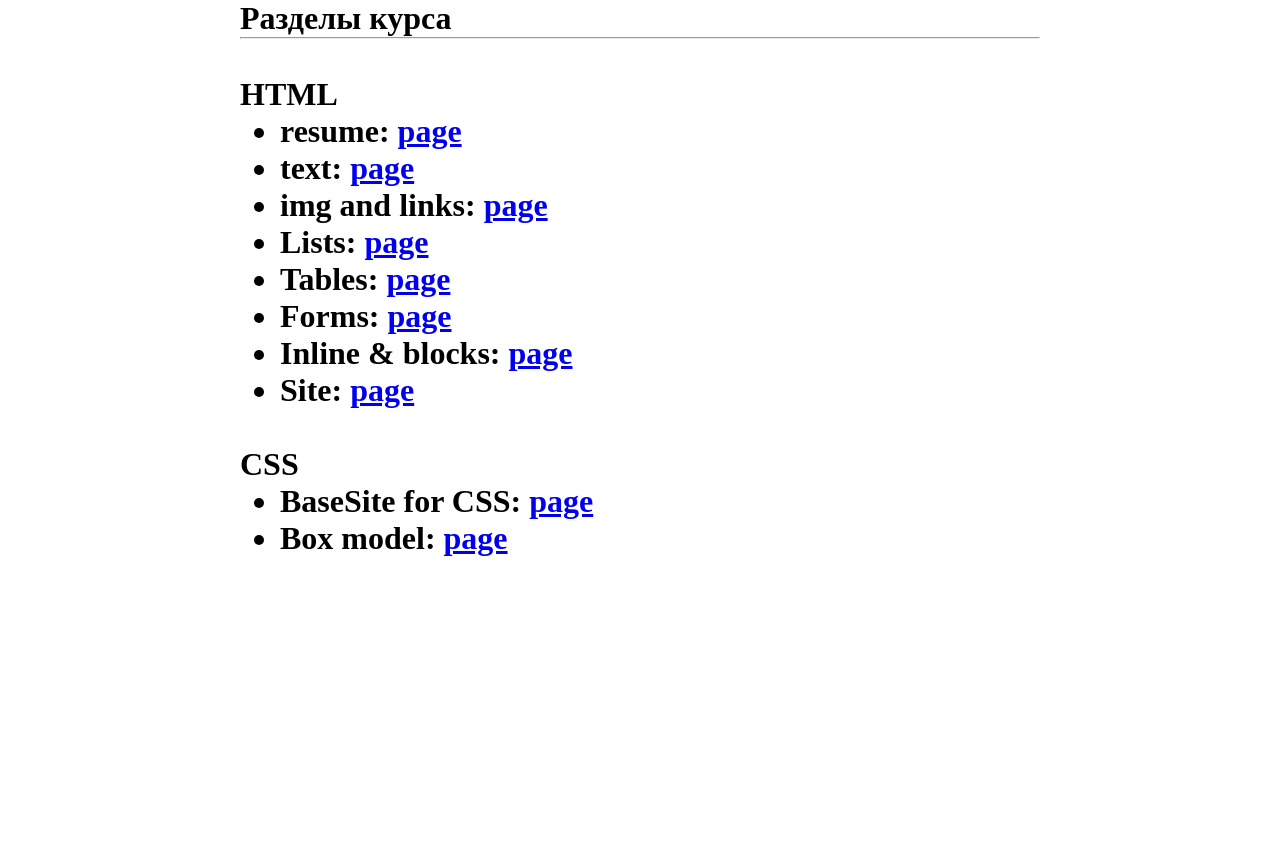
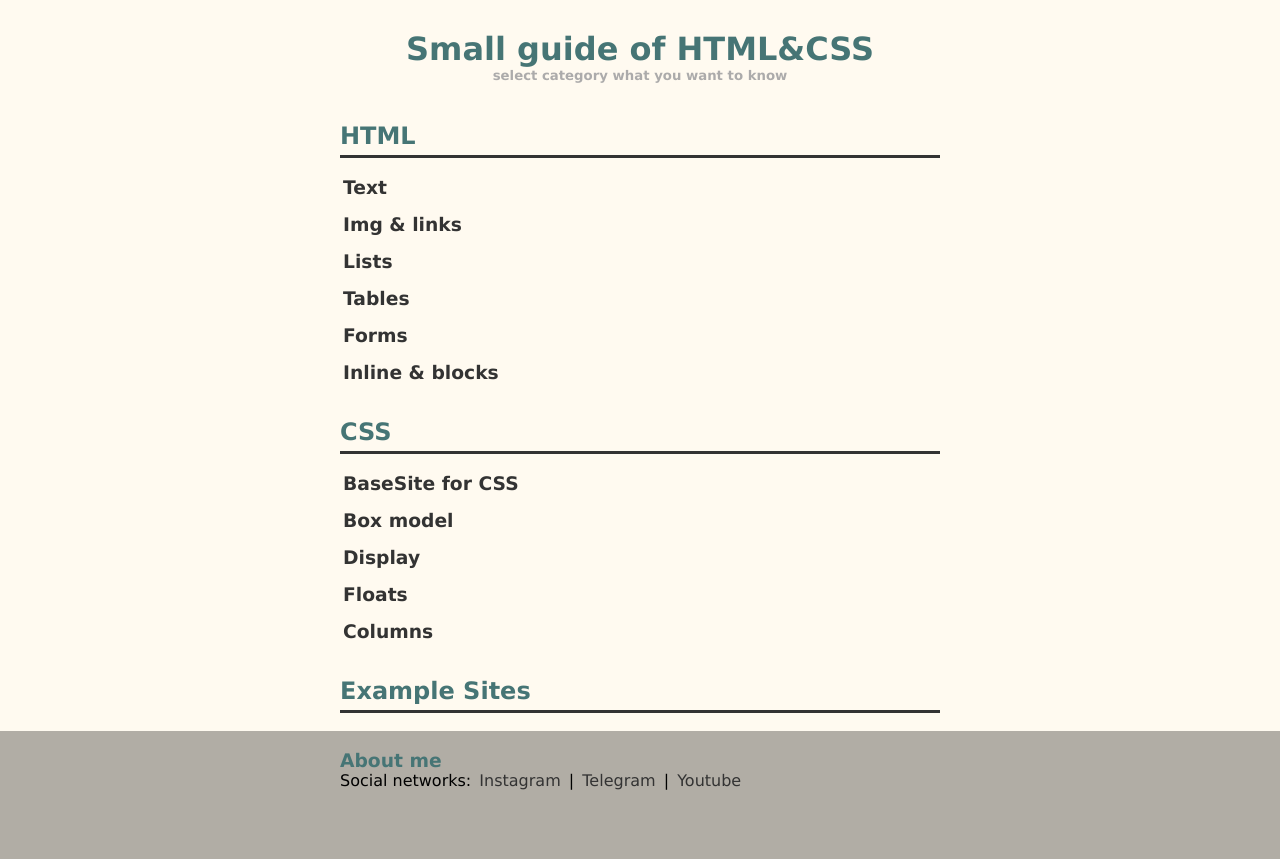
Before and after one commit to FawkesguyD/FawkesguyD.github.io, a plain HTML site: page index.html in a window 1280 px wide. Before the commit the page ends 800 px from the top, so only its background shows below. Drawn offline with Linux system fonts and the light colour scheme.

Commit message:
add columns, display, floats lessons. Change readme file

```diff
--- /dev/null
+++ b/columns/columns.css
@@ -0,0 +1,36 @@
+body {
+	font-size: 1.5rem;
+}
+
+.columns {
+	/* column-count: 4;
+	column-width: 250px; */
+	columns: 4 250px;
+	column-rule: 3px solid #333;
+	column-gap: 3rem;
+}
+
+.columns p {
+	margin-top: 0;
+}
+
+.columns h2 {
+	margin-top: 0;
+	background-color: #333;
+	color: #fff;
+	padding: 1rem;
+	break-inside: avoid;
+	break-before: column;
+}
+
+.columns .qoute {
+	margin-top: 2rem;
+	font-size: 3rem;
+	text-align: center;
+	color: #333;
+	column-span: all;
+}
+
+.nowrap {
+	white-space: nowrap;
+}
--- /dev/null
+++ b/display/display.css
@@ -0,0 +1,43 @@
+/* Importing Google Fonts */
+@import url('https://fonts.googleapis.com/css2?family=Roboto+Mono:ital,wght@0,100..700;1,100..700&display=swap');
+
+/* Resetting default styles for all elements */
+* {
+	margin: 0;
+	padding: 0;
+	box-sizing: border-box;
+}
+
+/* Setting the font family and size for the body */
+body {
+	font-family: 'Roboto Mono', monospace;
+	font-size: 2rem;
+}
+
+/* Styling for unordered lists */
+ul {
+	display: block; /* Displaying the list as a block element */
+	list-style-type: none;
+	padding: 0.5rem;
+	text-align: right;
+	background-color: #000;
+	margin: 0;
+}
+
+/* Styling for list items */
+li {
+	display: inline-block; /* Displaying the list items inline */
+	margin-inline: 0.5;
+}
+
+/* Styling for links within list items */
+li a {
+	color: #fff;
+	text-decoration: none;
+}
+
+/* Styling for links on hover and focus */
+li a:hover,
+li a:focus {
+	text-decoration: underline;
+}
--- /dev/null
+++ b/floats/floats.css
@@ -0,0 +1,40 @@
+/* Set the font size for the body */
+body {
+	font-size: 1.5rem;
+}
+
+/* Define the styles for the block element */
+.block {
+	width: 30vw;
+	height: 30vw;
+	background-color: #000;
+	color: #fff;
+	padding: 1rem;
+}
+
+/* Float the element to the left */
+.left {
+	float: left;
+	margin-right: 1rem;
+}
+
+/* Float the element to the right */
+.right {
+	float: right;
+	margin-left: 1rem;
+}
+
+/* Clear the float */
+.clear {
+	clear: both;
+}
+
+/* Define the styles for the section element */
+section {
+	background-color: bisque;
+	border: 1px solid #333;
+	padding: 1rem;
+	/* display: inline-block; */
+	/* overflow: auto; */
+	display: flow-root;
+}
--- a/index.html
+++ b/index.html
@@ -6,73 +6,221 @@
 		<title>HTML_Learning</title>
 		<style>
 			* {
-				max-width: 800px;
-				margin: auto;
-				font-size: 32px;
+				margin: 0;
+				padding: 0;
+				box-sizing: border-box;
+			}
+
+			body {
+				font-family: Verdana, Geneva, Tahoma, sans-serif;
+			}
+
+			nav {
+				margin: 0 auto 0;
+				max-width: 600px;
+			}
+
+			.text {
+				color: rgb(70, 117, 117);
+			}
+
+			.line {
+				border: none;
+				border-bottom: 3px solid #333;
+				margin: 5px 0 0 0;
+			}
+
+			h5 {
+				color: rgb(172, 171, 171);
+			}
+
+			h2 {
+				text-align: left;
+			}
+
+			h3 {
+				display: inline;
+			}
+
+			ul {
+				list-style-type: none;
+				text-align: left;
+			}
+
+			li {
+				margin: 0 0 1rem 0;
+			}
+			a,
+			a {
+				text-decoration: none;
+				color: #333;
+				padding: 3px;
+			}
+			nav a:hover {
+				color: rgb(70, 117, 117);
+				font-size: 21px;
+				transition-duration: 0.4s, 1s;
+			}
+
+			footer a:hover {
+				color: rgb(70, 117, 117);
+				border-bottom: 1px solid #3333335b;
+			}
+
+			#page-container {
+				position: relative;
+				min-height: 100vh;
+				background: #fffaf0;
+			}
+			#content-wrap {
+				padding-bottom: 1rem;
+				text-align: center;
+			}
+			#footer {
+				position: absolute;
+				bottom: 0;
+				width: 100%;
+				height: 8rem;
+				background: #b1ada5;
+			}
+			.footer_text {
+				margin: 0 auto 0;
+				max-width: 600px;
+				text-align: left;
+			}
+			#top {
+				padding-top: 30px;
+				padding-bottom: 20px;
+			}
+
+			h4 {
+				display: inline;
+				color: rgb(172, 171, 171);
 			}
 		</style>
 	</head>
 	<body>
-		<header>
-			<h1>Разделы курса</h1>
-			<hr />
+		<div id="page-container">
+			<div id="content-wrap">
+				<div id="top">
+					<h1 class="text">Small guide of HTML&CSS</h1>
+					<h5>select category what you want to know</h5>
+				</div>
+				<nav>
 					<br />
-		</header>
-
-		<nav>
-			<h2>HTML</h2>
+					<h2 class="text">HTML</h2>
+					<hr class="line" />
+					<br />
+					<!--          HTML               -->
 					<ul>
 						<li>
-					<h2><strong>resume:</strong> <a href="resume.html"> page</a></h2>
+							<h3>
+								<a href="text.html"><strong>Text</strong></a>
+							</h3>
 						</li>
 						<li>
-					<h2><strong>text:</strong> <a href="text.html"> page</a></h2>
+							<h3>
+								<a href="img_links.html"><strong>Img & links</strong></a>
+							</h3>
 						</li>
 						<li>
-					<h2>
-						<strong>img and links:</strong> <a href="img_links.html"> page</a>
-					</h2>
+							<h3>
+								<a href="lists.html"><strong>Lists</strong></a>
+							</h3>
 						</li>
 						<li>
-					<h2><strong>Lists:</strong> <a href="lists.html"> page</a></h2>
+							<h3>
+								<a href="Tables.html"><strong>Tables</strong></a>
+							</h3>
 						</li>
 						<li>
-					<h2><strong>Tables:</strong> <a href="Tables.html"> page</a></h2>
+							<h3>
+								<a href="forms.html"><strong>Forms</strong></a>
+							</h3>
 						</li>
 						<li>
-					<h2><strong>Forms:</strong> <a href="forms.html"> page</a></h2>
-				</li>
-				<li>
-					<h2>
-						<strong>Inline & blocks:</strong>
-						<a href="inline_block.html"> page</a>
-					</h2>
-				</li>
-				<li>
-					<h2>
-						<strong>Site:</strong>
-						<a href="site.html"> page</a>
-					</h2>
+							<h3>
+								<a href="inline_block.html"><strong>Inline & blocks</strong></a>
+							</h3>
 						</li>
 					</ul>
 				</nav>
+				<!--          CSS               -->
 				<nav>
 					<br />
-			<h2>CSS</h2>
+					<h2 class="text">CSS</h2>
+					<hr class="line" />
+					<br />
 					<ul>
 						<li>
-					<h2>
-						<strong>BaseSite for CSS:</strong>
-						<a href="siteforCSS.html"> page</a>
-					</h2>
+							<h3>
+								<a href="siteforCSS.html"><strong>BaseSite for CSS</strong></a>
+							</h3>
 						</li>
 						<li>
-					<h2>
-						<strong>Box model:</strong>
-						<a href="05_box_model.html"> page</a>
-					</h2>
+							<h3>
+								<a href="05_box_model.html"><strong>Box model</strong></a>
+							</h3>
+						</li>
+
+						<li>
+							<h3>
+								<a href="display/display.html"><strong>Display</strong></a>
+							</h3>
+						</li>
+						<li>
+							<h3>
+								<a href="floats/floats.html"><strong>Floats</strong></a>
+							</h3>
+						</li>
+						<li>
+							<h3>
+								<a href="columns/columns.html"><strong>Columns</strong></a>
+							</h3>
 						</li>
 					</ul>
 				</nav>
+				<!--          Example Sites               -->
+				<nav>
+					<br />
+					<h2 class="text">Example Sites</h2>
+					<hr class="line" />
+					<br />
+					<ul>
+						<li>
+							<h3>
+								<a href="miniProject.html"><strong>Mini Project</strong></a>
+							</h3>
+							<h4>-test task (menu for the restaurant)</h4>
+						</li>
+						<li>
+							<h3>
+								<a href="site.html"><strong>Site</strong></a>
+							</h3>
+							<h4>- template for web sites</h4>
+						</li>
+						<li>
+							<h3>
+								<a href="resume.html"><strong>Resume</strong></a>
+							</h3>
+							<h4>- size with my test resume for learn web</h4>
+						</li>
+					</ul>
+				</nav>
+			</div>
+			<footer id="footer">
+				<div class="footer_text">
+					<br />
+					<h3 class="text">About me</h3>
+					<br />
+					<nobr>Social networks:</nobr>
+					<a href="https://www.instagram.com/" target="_blank">Instagram</a>
+					<nobr class="nobr"> | </nobr>
+					<a href="https://web.telegram.org/a/ " target="_blank">Telegram</a>
+					<nobr class="nobr"> | </nobr>
+					<a href="https://www.youtube.com/" target="_blank">Youtube</a>
+				</div>
+			</footer>
+		</div>
 	</body>
 </html>
--- /dev/null
+++ b/miniProject.css
@@ -0,0 +1,55 @@
+* {
+	margin: 0;
+	padding: 0;
+	box-sizing: border-box;
+}
+
+body {
+	margin: 0.5rem;
+	font-family: 'Lucida Sans', 'Lucida Sans Regular', 'Lucida Grande',
+		'Lucida Sans Unicode', Geneva, Verdana, sans-serif;
+	text-align: center;
+}
+
+nav {
+	border: 2px solid #333;
+	border-radius: 15px;
+	margin: 0 auto 1rem;
+	max-width: 600px;
+	font-size: 3rem;
+	line-height: 7rem;
+}
+
+h1 {
+	padding: 1rem;
+	background: rgb(0, 255, 13);
+	border-radius: 15px 15px 0 0;
+}
+
+ul {
+	list-style-type: none;
+}
+
+li a {
+	display: block;
+}
+
+li {
+	border-top: 1px solid #333;
+}
+
+li a,
+li a:visited {
+	text-decoration: none;
+	color: #333;
+}
+
+li a:hover,
+li a:focus {
+	background: #333;
+	color: whitesmoke;
+}
+
+li:last-child a {
+	border-radius: 0 0 15px 15px;
+}
```
Also changed, not shown: columns/columns.html (added, +42 -0 lines), display/display.html (added, +23 -0 lines), floats/floats.html (added, +39 -0 lines), miniProject.html (added, +31 -0 lines), siteforCSS.html (+1 -0 lines), 4 other files. Lines whose indentation alone changed are shown as unchanged.
